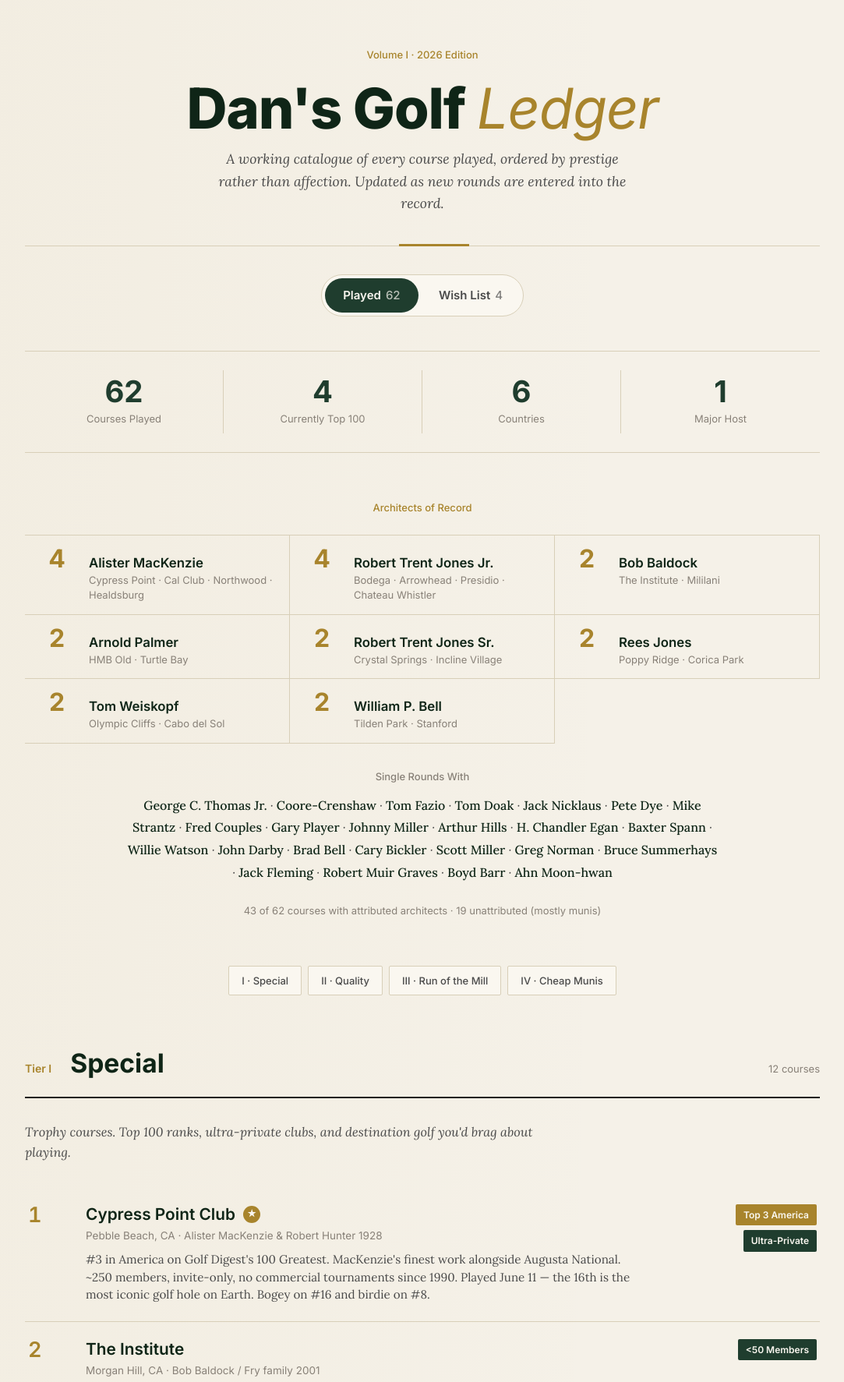
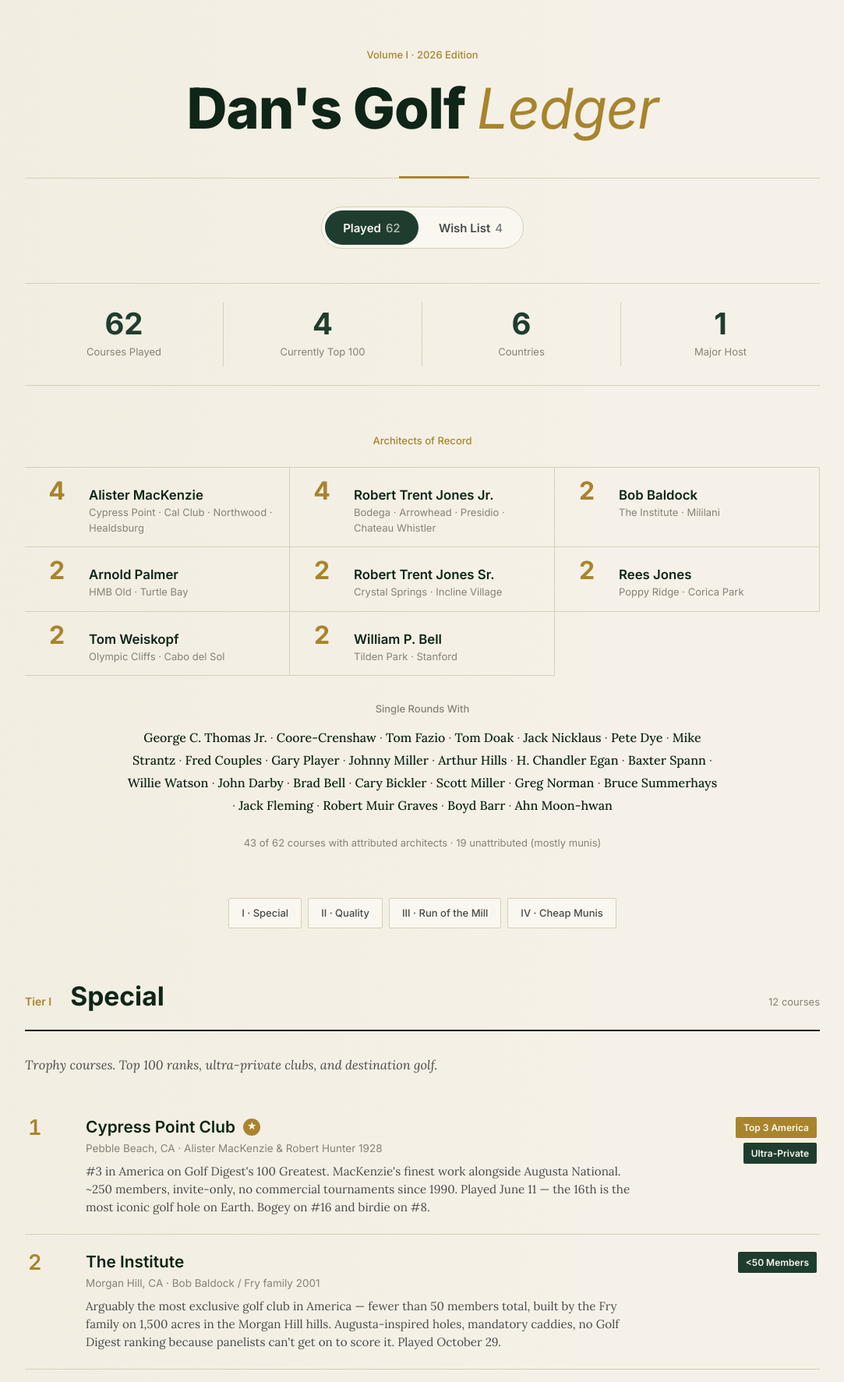
Before and after one commit to ebitdanman/ebitdanman.github.io, a plain HTML site: page golf-ledger/index.html in a window 1280 px wide. Shown: the top 1773 px of the page at 78% size, without its empty margins (98-1181 px from the left). Drawn offline with Linux system fonts and the light colour scheme.

Commit message:
Trim ledger subtext
Co-authored-by: ebitdanman <ebitdanman@users.noreply.github.com>

```diff
--- a/golf-ledger/index.html
+++ b/golf-ledger/index.html
@@ -89,6 +89,7 @@
     color: var(--brass);
   }
 
+  .masthead .tagline:empty { display: none; }
   .masthead .tagline {
     font-style: italic;
     color: var(--ink-soft);
@@ -676,7 +677,7 @@
   <header class="masthead">
     <div class="eyebrow">Volume I · 2026 Edition</div>
     <h1>Dan's Golf <em>Ledger</em></h1>
-    <p class="tagline" id="tagline" data-played="A working catalogue of every course played, ordered by prestige rather than affection. Updated as new rounds are entered into the record." data-wishlist="Courses still to play. Added as they catch the eye; moved to the ledger once the round is in the books.">A working catalogue of every course played, ordered by prestige rather than affection. Updated as new rounds are entered into the record.</p>
+    <p class="tagline" id="tagline" data-played="" data-wishlist="Courses still to play. Added as they catch the eye; moved to the ledger once the round is in the books."></p>
   </header>
 
   <!-- VIEW TABS -->
@@ -797,7 +798,7 @@
       <h2 class="tier-title">Special</h2>
       <div class="tier-count">12 courses</div>
     </div>
-    <p class="tier-desc">Trophy courses. Top 100 ranks, ultra-private clubs, and destination golf you'd brag about playing.</p>
+    <p class="tier-desc">Trophy courses. Top 100 ranks, ultra-private clubs, and destination golf.</p>
 
     <div class="courses">
       <div class="course">
```
